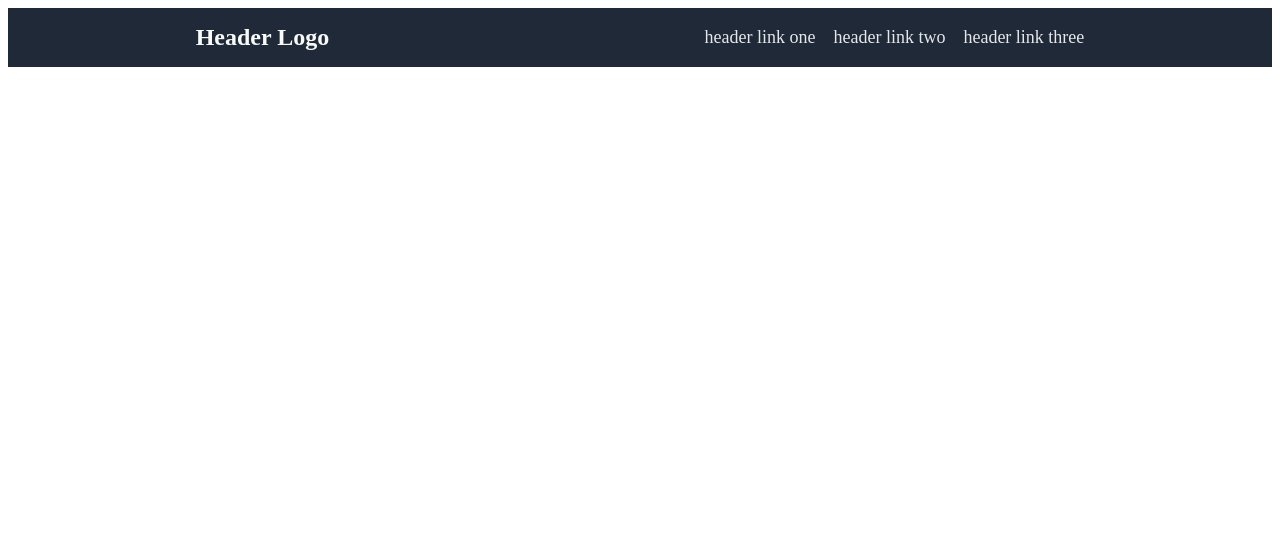
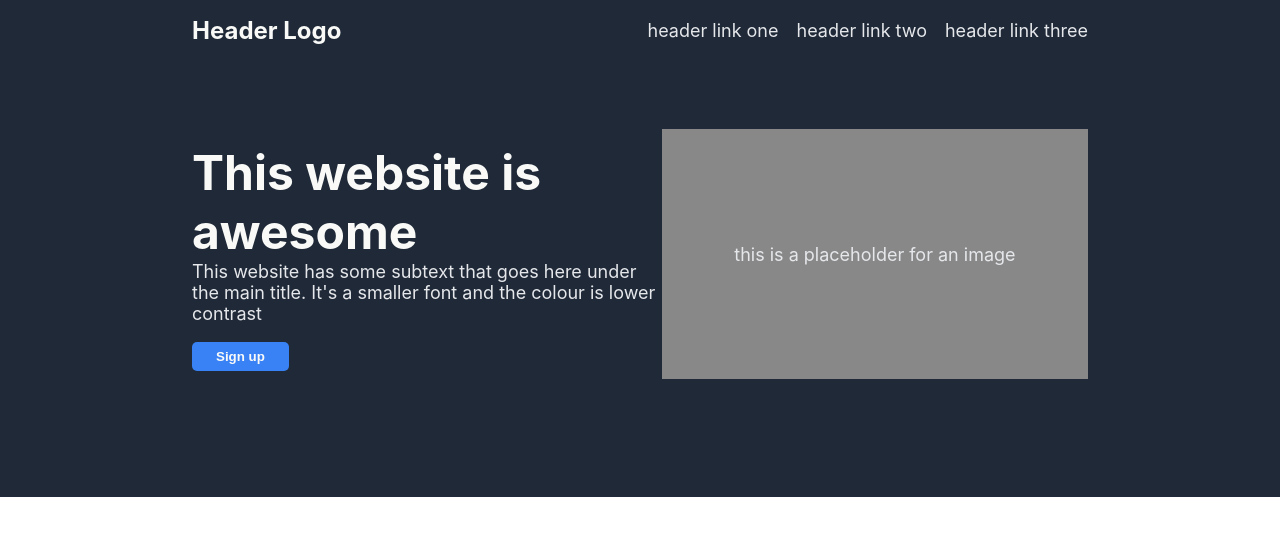
Before and after one commit to km-aero/landing-page-project, a plain HTML site: page index.html in a window 1280 px wide. Drawn offline with Linux system fonts and the light colour scheme.

Commit message:
Add Hero section and style

```diff
--- a/index.html
+++ b/index.html
@@ -17,8 +17,14 @@
                 <a href="#" class="links">header link three</a>
             </div>
         </div>
+        <div class="hero-section">
+            <div class="hero-left">
+                <h1 class="hero-title">This website is awesome</h1>
+                <p class="hero-para">This website has some subtext that goes here under the main title. It's a smaller font and the colour is lower contrast</p>
+                <button class="hero-button">Sign up</button>
+            </div>
+            <p class="hero-image">this is a placeholder for an image</p>
+        </div>
     </div>
-
-
 </body>
 </html>
--- a/styles.css
+++ b/styles.css
@@ -1,3 +1,8 @@
+body {
+    margin: 0;
+    font-family: -apple-system, BlinkMacSystemFont, 'Segoe UI', Roboto, Oxygen, Ubuntu, Cantarell, 'Open Sans', 'Helvetica Neue', sans-serif
+}
+
 .header {
     background-color: #1f2937;
 }
@@ -11,6 +16,8 @@
     text-decoration: none;
     font-size: 18px;
     color: #e5e7eb;
+    margin: 0;
+    padding: 0;
 }
 
 .header-links {
@@ -21,5 +28,51 @@
 .navbar {
     display: flex;
     align-items: center;
-    justify-content: space-around;
+    justify-content: space-between;
+    padding-left: 15%;
+    padding-right: 15%;
+    padding-bottom: 50px;
 }
+
+.hero-title {
+    color: #f9faf8;
+    font-size: 48px;
+    font-weight: extra-bold;
+    margin-bottom: 0;
+}
+
+.hero-para {
+    font-size: 18px;
+    color: #e5e7eb;
+    flex-wrap: wrap;
+    margin-top: 0;
+}
+
+.hero-image {
+    font-size: 18px;
+    color: #e5e7eb;
+    background-color: rgb(136, 136, 136);
+    height: 250px;
+    width: 100%;
+    justify-content: center;
+    align-items: center;
+    display: flex;
+}
+
+.hero-button {
+    background-color: #3882f6;
+    border: none;
+    color: #f9faf8;
+    padding: 7px 24px;
+    font-weight: bold;
+    text-align: center;
+    border-radius: 5px;
+}
+
+.hero-section {
+    display: flex;
+    justify-content: space-between;
+    padding-left: 15%;
+    padding-right: 15%;
+    padding-bottom: 100px;
+}
```
